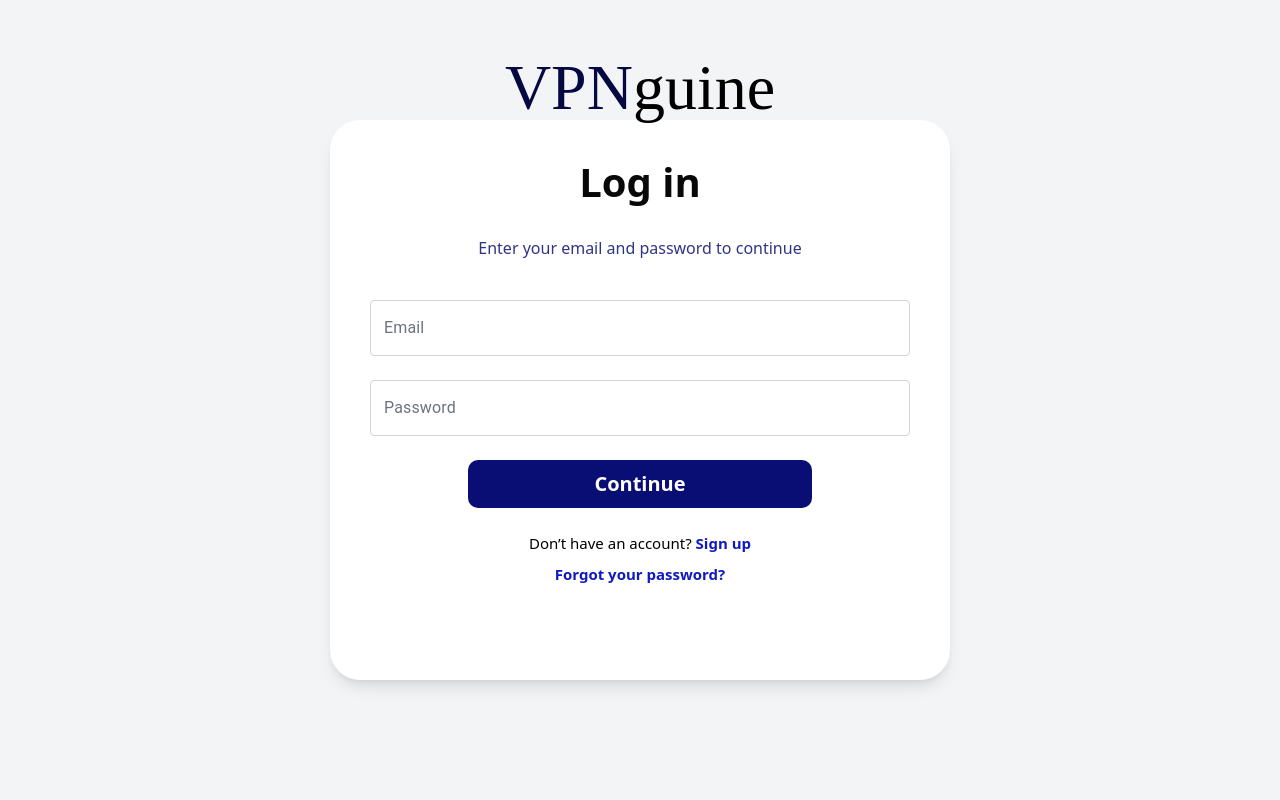
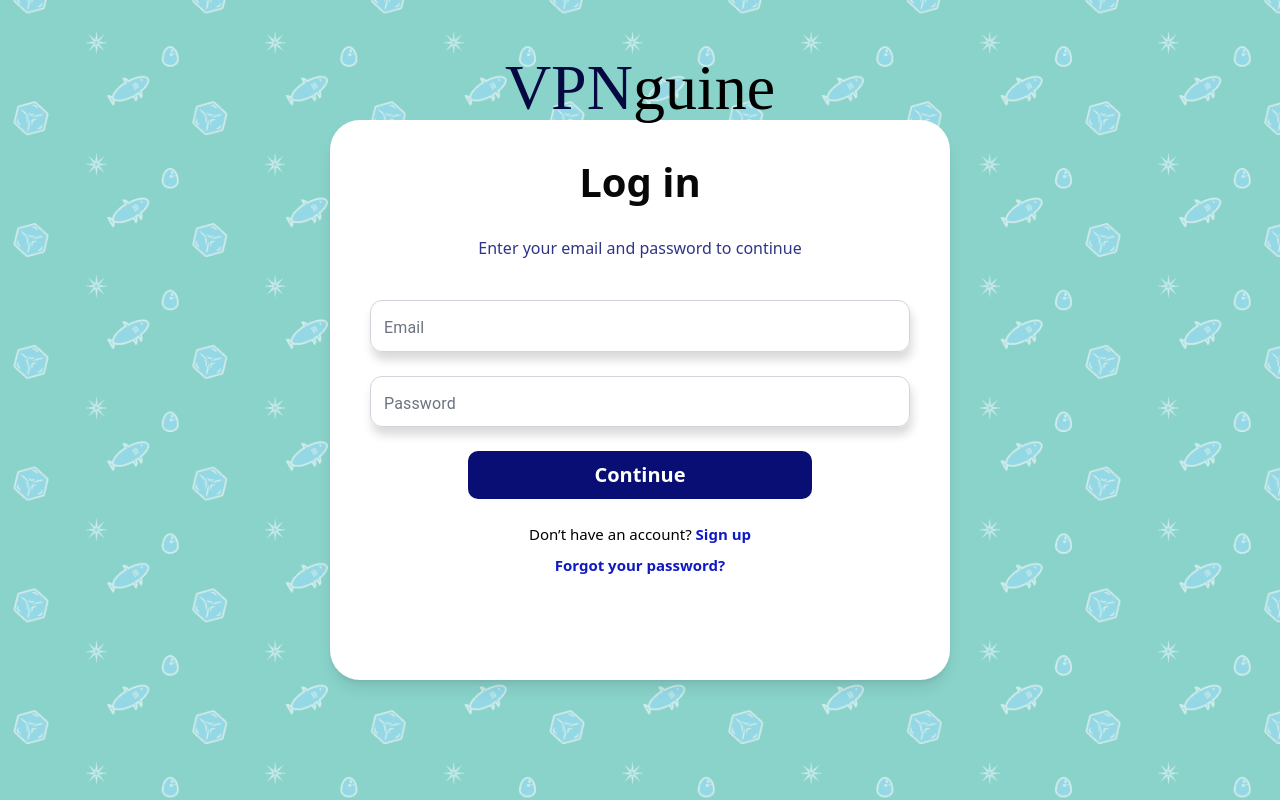
Before and after one commit to GormanProg123/VPN-frontend, a React (Vite) app: page /login in a window 1280 px wide. Built offline with nearby package versions, Linux system fonts and the light colour scheme; no server answers; some icons are missing; a web font is replaced by a local one.

Commit message:
[VPN-11] update: design register and login forms

```diff
--- a/src/modules/Auth/LogInForm/index.tsx
+++ b/src/modules/Auth/LogInForm/index.tsx
@@ -64,7 +64,7 @@ export const LogInForm = () => {
   };
 
   return (
-    <div className="flex items-center justify-center min-h-screen bg-gray-100 relative">
+    <div className="flex items-center justify-center min-h-screen bg-gray-100 relative bg">
       <h3 className="absolute top-10 text-[64px] font-lemon text-center">
         <span className="text-[#060941]">VPN</span>
         <span className="text-black">guine</span>
@@ -103,11 +103,16 @@ export const LogInForm = () => {
               helperText={submitted ? errors.email : ""}
               sx={{
                 backgroundColor: "white",
-                borderRadius: "6px",
+                borderRadius: "12px",
+                boxShadow: "2px 8px 10px rgba(0, 0, 0, 0.15)",
                 "& label": {
                   color: "#6b7280",
                 },
+                "& .MuiInputBase-input":{
+                    paddingBottom: "12px"
+                },
                 "& .MuiOutlinedInput-root": {
+                borderRadius: "12px",
                   "& fieldset": {
                     borderColor: "#d1d5db",
                   },
@@ -165,11 +170,16 @@ export const LogInForm = () => {
               }}
               sx={{
                 backgroundColor: "white",
-                borderRadius: "6px",
+                borderRadius: "12px",
+                boxShadow: "2px 8px 10px rgba(0, 0, 0, 0.15)",
                 "& label": {
                   color: "#6b7280",
                 },
+                "& .MuiInputBase-input":{
+                    paddingBottom: "12px"
+                },
                 "& .MuiOutlinedInput-root": {
+                borderRadius: "12px",
                   "& fieldset": {
                     borderColor: "#d1d5db",
                   },
--- a/src/modules/Registration/RegistrationStepOne/index.tsx
+++ b/src/modules/Registration/RegistrationStepOne/index.tsx
@@ -29,9 +29,9 @@ export const RegistrationStepOne = () => {
         });
 
 
-        if(Object.keys(formErrors).length > 0) {
-            alert(formErrors.email)
-        }
+
+        setErrors(formErrors)
+
         if (Object.keys(formErrors).length > 0) return;
 
         dispatch(userData({email:emailValue,password:'',verificationCode:""}))
@@ -45,9 +45,10 @@ export const RegistrationStepOne = () => {
 
 
 
-            <form onSubmit={handleSubmit} className=" w-full space-y-6">
+            <form onSubmit={handleSubmit} className=" w-full h-full flex flex-col justify-evenly space-y-6">
 
-                          <div className="w-full mt-4">
+
+                          <div className="w-full ">
                             <TextField
 
                               id="email"
@@ -76,7 +77,6 @@ export const RegistrationStepOne = () => {
                                   color: "#6b7280",
                                 },
                                 "& .MuiInputBase-input":{
-                                    // paddingTop: "10px",
                                     paddingBottom: "12px"
                                 },
                                 "& .MuiOutlinedInput-root": {
@@ -96,7 +96,7 @@ export const RegistrationStepOne = () => {
                           </div>
 
 
-                          <div className="flex justify-center pt-5">
+                          <div className="flex justify-center ">
                             <button
                               type="submit"
                               className="w-[344px] h-[48px] bg-[#080E73] text-white text-[20px] font-bold font-inter rounded-[10px]"
--- a/src/modules/Registration/RegistrationStepThree/index.tsx
+++ b/src/modules/Registration/RegistrationStepThree/index.tsx
@@ -33,6 +33,9 @@ export const RegistrationStepThree = () => {
     const handleSubmit = async (e: React.FormEvent) => {
         e.preventDefault();
 
+
+
+
         if(user.verificationCode === code){
             try {
             const result = await verify({
@@ -57,7 +60,7 @@ export const RegistrationStepThree = () => {
     return (
         <>
 
-            <form onSubmit={handleSubmit} className=" pt-5 flex flex-col justify-evenly h-full">
+            <form onSubmit={handleSubmit} className=" flex flex-col justify-evenly h-full">
 
 
 
@@ -70,7 +73,7 @@ export const RegistrationStepThree = () => {
                         <input
                             key={index}
                             {...api.getInputProps({ index })}
-                            className="w-12 h-12 bg-white text-center text-xl border border-gray-300 rounded-lg focus:outline-none focus:ring-2 focus:ring-blue-500 transition-all"
+                            className="w-12 h-12 bg-white text-center text-xl border border-gray-600 rounded-lg focus:outline-none focus:ring-2 focus:ring-blue-500 transition-all"
                         />
                         ))}
                     </div>
@@ -78,7 +81,7 @@ export const RegistrationStepThree = () => {
                 </div>
 
 
-                <div className="flex justify-center flex-col pt-5">
+                <div className="flex justify-center flex-col">
                     <button
                     type="submit"
                     disabled={isLoading}
--- a/src/modules/Registration/RegistrationStepTwo/index.tsx
+++ b/src/modules/Registration/RegistrationStepTwo/index.tsx
@@ -49,17 +49,21 @@ export const RegistrationStepTwo = () => {
     e.preventDefault();
     setSubmitted(true);
 
+
+    const passwordErrors = validatePasswordInRegisterForm({
+        password: userPassword1,
+    });
+
+    // if(Object.keys(passwordErrors).length > 0){
+    //     alert(passwordErrors.password)
+    // }
+
+    setErrors(passwordErrors)
+    if (Object.keys(passwordErrors).length > 0) return;
+
+
     if(userPassword1 === userPassword2){
 
-        const passwordErrors = validatePasswordInRegisterForm({
-            password: userPassword1,
-        });
-
-        if(Object.keys(passwordErrors).length > 0){
-            alert(passwordErrors.password)
-        }
-
-        if (Object.keys(passwordErrors).length > 0) return;
 
         try {
         const result = await signUp({
@@ -87,11 +91,11 @@ export const RegistrationStepTwo = () => {
 
         <>
 
-            <form onSubmit={handleSubmit} className=" w-full space-y-6">
+            <form onSubmit={handleSubmit} className=" w-full h-full flex flex-col justify-evenly  space-y-6">
 
-                    <div className="w-full mt-4" id="password_input" >
+                <div className="flex flex-col">
+                    <div className="w-full " id="password_input" >
                         <TextField
-
                             id="password1"
                             label="Password"
                             variant="outlined"
@@ -177,8 +181,8 @@ export const RegistrationStepTwo = () => {
                               email: newErrors.email,
                             }));
                           }}
-                            error={submitted && !!errors.email}
-                            helperText={submitted ? errors.email : ""}
+                            error={submitted && !!errors.password}
+                            helperText={submitted ? errors.password : ""}
                             InputProps={{
                             endAdornment: (
                                 <InputAdornment position="end">
@@ -223,11 +227,13 @@ export const RegistrationStepTwo = () => {
                             }}
                         />
                     </div>
+                </div>
 
 
 
 
-              <div className="flex justify-center pt-5">
+
+              <div className="flex justify-center ">
                             <button
                               type="submit"
                               disabled={isLoading}
--- a/src/modules/Registration/index.tsx
+++ b/src/modules/Registration/index.tsx
@@ -10,7 +10,7 @@ export const Registration = () => {
 
     return (
         <>
-        <div className="flex items-center justify-center min-h-screen bg-gray-100 relative">
+        <div className="flex items-center justify-center min-h-screen bg-gray-100 relative bg">
             <h3 className="absolute top-10 text-[64px] font-lemon text-center">
                 <span className="text-[#060941]">VPN</span>
                 <span className="text-black">guine</span>
--- a/src/style.css
+++ b/src/style.css
@@ -21,3 +21,12 @@
 .font-lemon {
   font-family: "Lemon", cursive;
 }
+
+.bg{
+  background-image: url(./shared/assets/backgorund.png);
+  background-repeat: no-repeat;
+  background-size: cover;
+  background-position: center;
+  resize: none;
+
+}
```
Also changed, not shown: src/shared/assets/backgorund.png (added).
